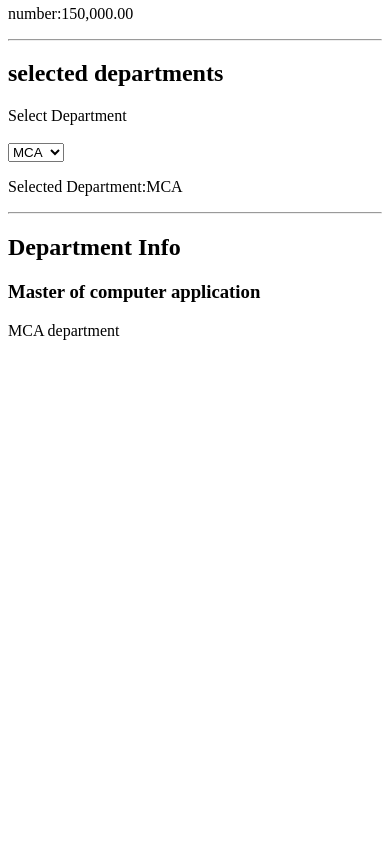
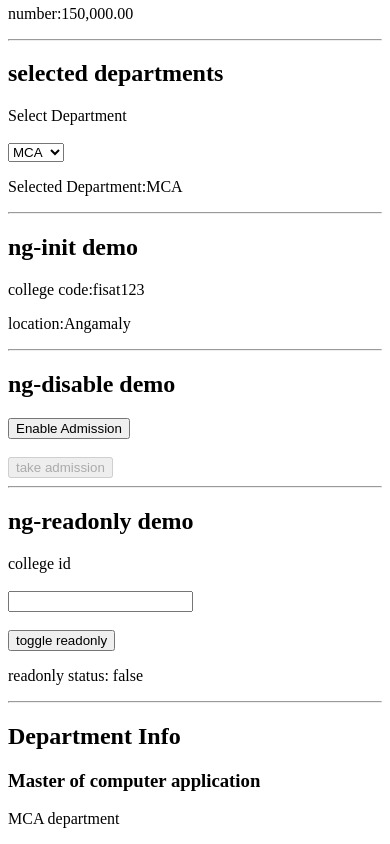
Before and after one commit to ArathiRNair/angularproject1, a website: page index.html in a window 390 px wide. Shown: the part 655-1499 px from the top of the page. Before the commit the page ends 1011 px from the top, so only its background shows below. Drawn offline with nearby package versions, Linux system fonts and the light colour scheme.

Commit message:
modified

```diff
--- a/index.html
+++ b/index.html
@@ -52,6 +52,33 @@
     <select ng-model="selectedDepartment" ng-options="department for department in departments"></select>
     <p>Selected Department:{{selectedDepartment}}</p>
 
+    <hr>
+    <h2>ng-init demo</h2>
+    <div ng-init="collegecode='fisat123';location='Angamaly'">
+    <p>college code:{{collegecode}}</p>
+    <p>location:{{location}}</p>
+    </div>
+
+    <hr>
+    <h2>ng-disable demo</h2>
+    <button ng-click="allowAdmission()">
+    Enable Admission
+    </button>
+    <br><br>
+
+     <button ng-disabled="isDisabled">
+        take admission
+     </button>
+     <hr>
+     <h2>ng-readonly demo</h2>
+     <label>college id</label>
+     <br><br>
+     <input type="text" ng-model="" ng-readonly="isReadonly">
+     <br><br>
+     <button ng-click="isReadonly=!isReadonly">
+       toggle readonly
+     </button>
+     <p>readonly status: {{isReadonly}}</p>
 </body>
 </html>
 <hr>
--- a/js/app.js
+++ b/js/app.js
@@ -17,7 +17,19 @@ app.controller("dashboardcontroller",function($scope){
             "CSE","MCA","MBA","EEE","BCA","ECE","IMCA"
         ];
         $scope.selectedDepartment="MCA";
-         $scope.addstudent=function(){
+        $scope.isDisabled=true;
+        $scope.allowAdmission=function(){
+            $scope.isDisabled=false;
+        };
+
+        $scope.isReadonly=true;
+        $scope.toggleReadonly=function(){
+            $scope.isReadonly=!$scope.isReadonly;
+        };
+
+        $scope.isReadonly=false;
+        $scope.addstudent=function(){
             $scope.totalStudents++;
+
     };
 });
```
